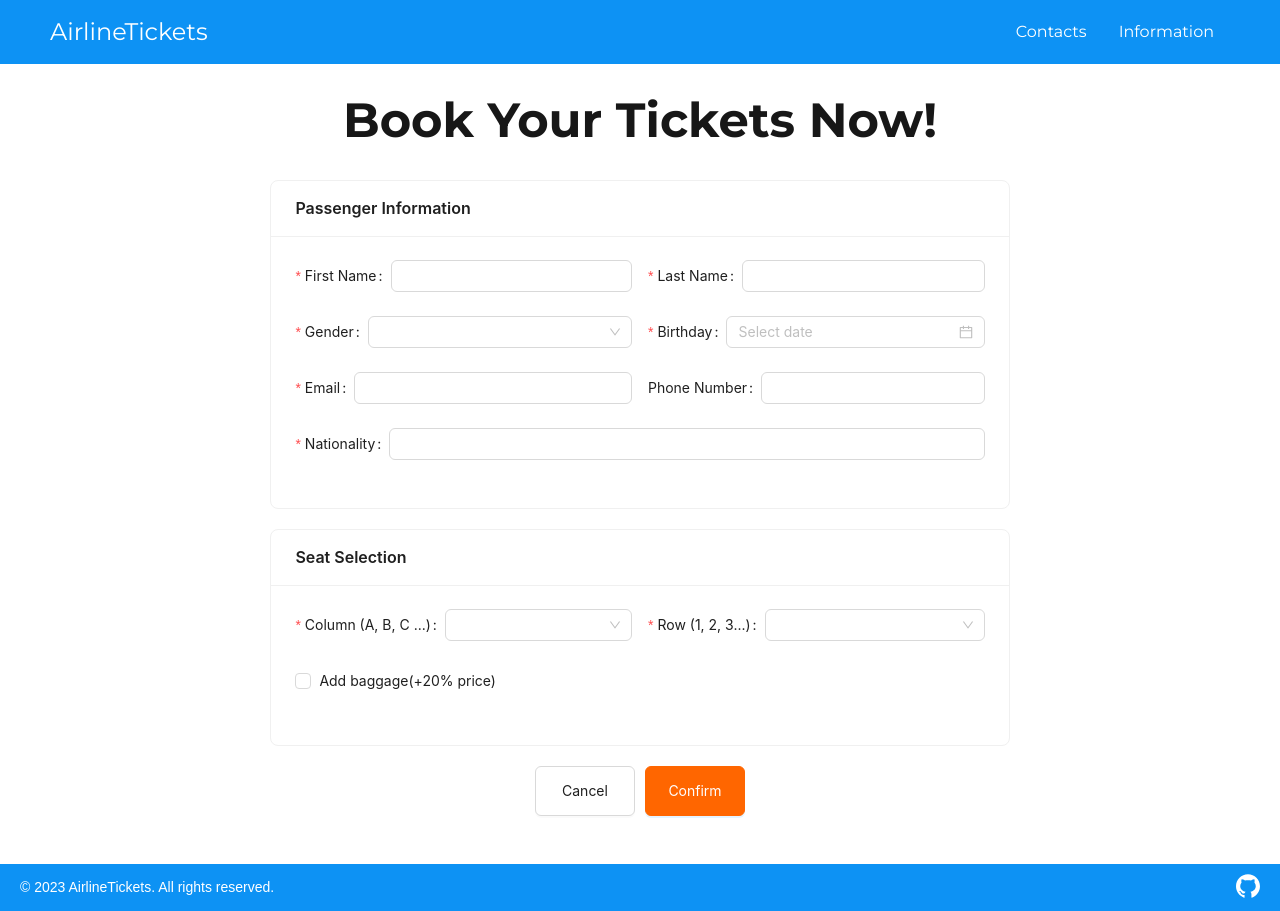
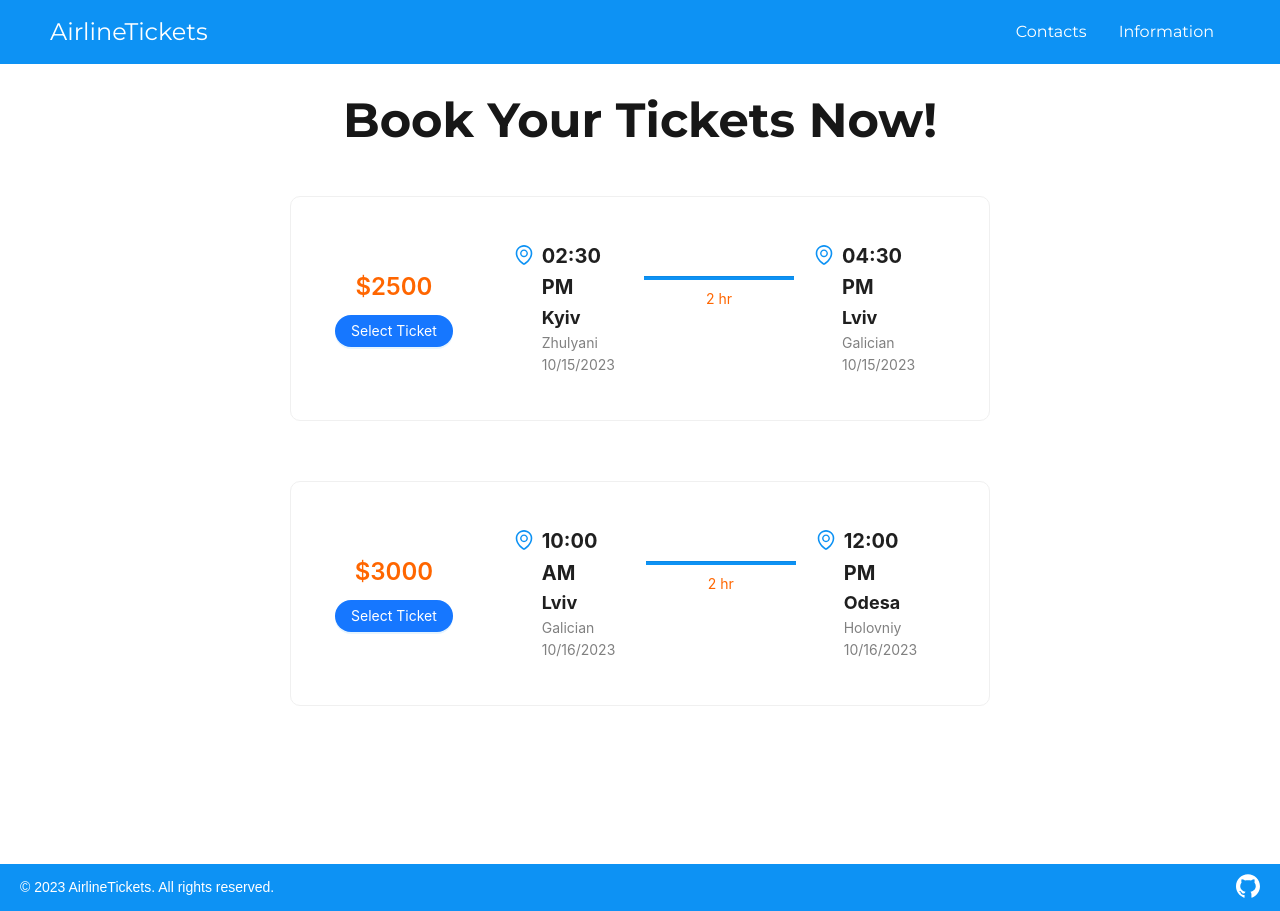
Before and after one commit to MuzzDead/AirlineTickets-UI, a Next.js app: page / in a window 1280 px wide. Built offline with nearby package versions, Linux system fonts and the light colour scheme.

Commit message:
added FlightCard and FlightList components

```diff
--- /dev/null
+++ b/app/components/FlightCard.css
@@ -0,0 +1,70 @@
+.flight-card {
+  width: 700px;
+  margin: 20px auto;
+  border-radius: 10px;
+  overflow: hidden;
+  transition: box-shadow 0.3s;
+}
+
+.flight-card:hover {
+  box-shadow: 0px 8px 20px rgba(0, 0, 0, 0.15);
+}
+
+.card-content {
+  display: flex;
+  align-items: center;
+  justify-content: space-between;
+  padding: 20px;
+}
+
+.price-section {
+  text-align: center;
+}
+
+.price-section .ant-typography {
+  color: #FF6600;
+}
+
+.details-section {
+  flex: 1;
+  padding: 0 20px;
+}
+
+.flight-columns {
+  display: flex;
+  align-items: flex-start;
+  justify-content: space-between;
+  gap: 20px;
+}
+
+.flight-info {
+  display: flex;
+  align-items: flex-start;
+  font-size: 16px;
+  gap: 8px;
+}
+
+.flight-info .icon {
+  color: #0D92F4;
+  font-size: 20px;
+  margin-top: 4px;
+}
+
+.route-line {
+  display: flex;
+  flex-direction: column;
+  align-items: center;
+  margin-top: 20px;
+}
+
+.route-line .ant-divider {
+  width: 150px;
+  height: 4px;
+  margin: 0;
+}
+
+.duration-text {
+  font-size: 14px;
+  color: #FF6600;
+  margin-top: 8px;
+}
--- /dev/null
+++ b/app/components/FlightCard.jsx
@@ -0,0 +1,67 @@
+// FlightCard.jsx
+import React from 'react';
+import { Card, Button, Typography, Divider } from 'antd';
+import { EnvironmentOutlined } from '@ant-design/icons';
+import './FlightCard.css';
+
+const { Title, Text } = Typography;
+
+const FlightCard = ({ flight }) => {
+  const {
+    price,
+    departureDateTime,
+    arrivalDateTime,
+    departureCity,
+    arrivalCity,
+    departureAirport,
+    arrivalAirport,
+    flightDuration,
+  } = flight;
+
+  const formattedDepartureTime = new Date(departureDateTime).toLocaleTimeString([], { hour: '2-digit', minute: '2-digit' });
+  const formattedArrivalTime = new Date(arrivalDateTime).toLocaleTimeString([], { hour: '2-digit', minute: '2-digit' });
+  const formattedDepartureDate = new Date(departureDateTime).toLocaleDateString();
+  const formattedArrivalDate = new Date(arrivalDateTime).toLocaleDateString();
+
+  return (
+    <Card className="flight-card" bordered hoverable>
+      <div className="card-content">
+        <div className="price-section">
+          <Title level={3} style={{ color: '#FF6600' }}>${price} </Title>
+          <Button type="primary" shape="round">Select Ticket</Button>
+        </div>
+        <Divider type="vertical" style={{ height: '100%', margin: '0 20px' }} />
+        <div className="details-section">
+          <div className="flight-columns">
+            <div className="flight-info">
+              <EnvironmentOutlined className="icon" />
+              <div>
+                <Text style={{ fontSize: '20px', fontWeight: 'bold', display: 'block' }}>{formattedDepartureTime}</Text>
+                <Text style={{ fontSize: '18px', fontWeight: 'bold', display: 'block' }}>{departureCity}</Text>
+                <Text style={{ color: 'gray', fontSize: '14px', display: 'block' }}>{departureAirport}</Text> {/* Аеропорт відправлення */}
+                <Text style={{ color: 'gray', fontSize: '14px', display: 'block' }}>{formattedDepartureDate}</Text>
+              </div>
+            </div>
+
+            <div className="route-line">
+              <Divider style={{ backgroundColor: '#0D92F4', height: 4, width: '150px', marginTop: '15px' }} />
+              <Text className="duration-text">{flightDuration} hr</Text>
+            </div>
+
+            <div className="flight-info">
+              <EnvironmentOutlined className="icon" />
+              <div>
+                <Text style={{ fontSize: '20px', fontWeight: 'bold', display: 'block' }}>{formattedArrivalTime}</Text>
+                <Text style={{ fontSize: '18px', fontWeight: 'bold', display: 'block' }}>{arrivalCity}</Text>
+                <Text style={{ color: 'gray', fontSize: '14px', display: 'block' }}>{arrivalAirport}</Text> {/* Аеропорт прибуття */}
+                <Text style={{ color: 'gray', fontSize: '14px', display: 'block' }}>{formattedArrivalDate}</Text>
+              </div>
+            </div>
+          </div>
+        </div>
+      </div>
+    </Card>
+  );
+};
+
+export default FlightCard;
--- /dev/null
+++ b/app/components/FlightList.jsx
@@ -0,0 +1,39 @@
+// FlightList.jsx
+"use client";
+import React from 'react';
+import FlightCard from './FlightCard';
+
+const flights = [
+  {
+    price: 2500,
+    departureDateTime: '2023-10-15T14:30:00',
+    arrivalDateTime: '2023-10-15T16:30:00',
+    departureCity: 'Kyiv',
+    arrivalCity: 'Lviv',
+    departureAirport: "Zhulyani",
+    arrivalAirport:"Galician",
+    flightDuration: 2,
+  },
+  {
+    price: 3000,
+    departureDateTime: '2023-10-16T10:00:00',
+    arrivalDateTime: '2023-10-16T12:00:00',
+    departureCity: 'Lviv',
+    arrivalCity: 'Odesa',
+    departureAirport: "Galician",
+    arrivalAirport: "Holovniy",
+    flightDuration: 2,
+  }
+];
+
+const FlightList = () => {
+  return (
+    <div style={{ display: 'flex', flexDirection: 'column', gap: '20px' }}>
+      {flights.map((flight, index) => (
+        <FlightCard key={index} flight={flight} />
+      ))}
+    </div>
+  );
+};
+
+export default FlightList;
--- a/app/page.js
+++ b/app/page.js
@@ -1,30 +1,40 @@
-import React from 'react';
-import Head from 'next/head';
-import BookTicket from './components/BookTicket'; // Шлях до вашого компонента BookTicket
+import React from "react";
+import Head from "next/head";
+import FlightList from "./components/FlightList";
+import BookTicket from "./components/BookTicket"; // Шлях до вашого компонента BookTicket
 
 const HomePage = () => {
   return (
-    <div style={{ display: 'flex', flexDirection: 'column', minHeight: '100vh' }}>
+    <div
+      style={{ display: "flex", flexDirection: "column", minHeight: "100vh" }}
+    >
       <Head>
         <link
           href="https://fonts.googleapis.com/css2?family=Montserrat:wght@400;700&family=Poppins:wght@300;400;600&display=swap"
           rel="stylesheet"
         />
       </Head>
-      <h1 style={{
-          textAlign: 'center',
-          marginTop: '20px',
-          fontFamily: 'Montserrat, sans-serif',
-          fontSize: '48px',
-          fontWeight: '700'
-        }}>
+      <h1
+        style={{
+          textAlign: "center",
+          marginTop: "20px",
+          fontFamily: "Montserrat, sans-serif",
+          fontSize: "48px",
+          fontWeight: "700",
+        }}
+      >
         Book Your Tickets Now!
       </h1>
 
-      {/* Додаємо компонент BookTicket */}
+      <div style={{ padding: "20px" }}>
+        {/*<h1>Available Flights</h1>*/}
+        <FlightList /> {/* Додаємо компонент FlightList */}
+      </div>
+
+      {/* Додаємо компонент BookTicket
       <div style={{ flex: 1, display: 'flex', justifyContent: 'center', alignItems: 'center' }}>
         <BookTicket />
-      </div>
+      </div>*/}
     </div>
   );
 };
```
